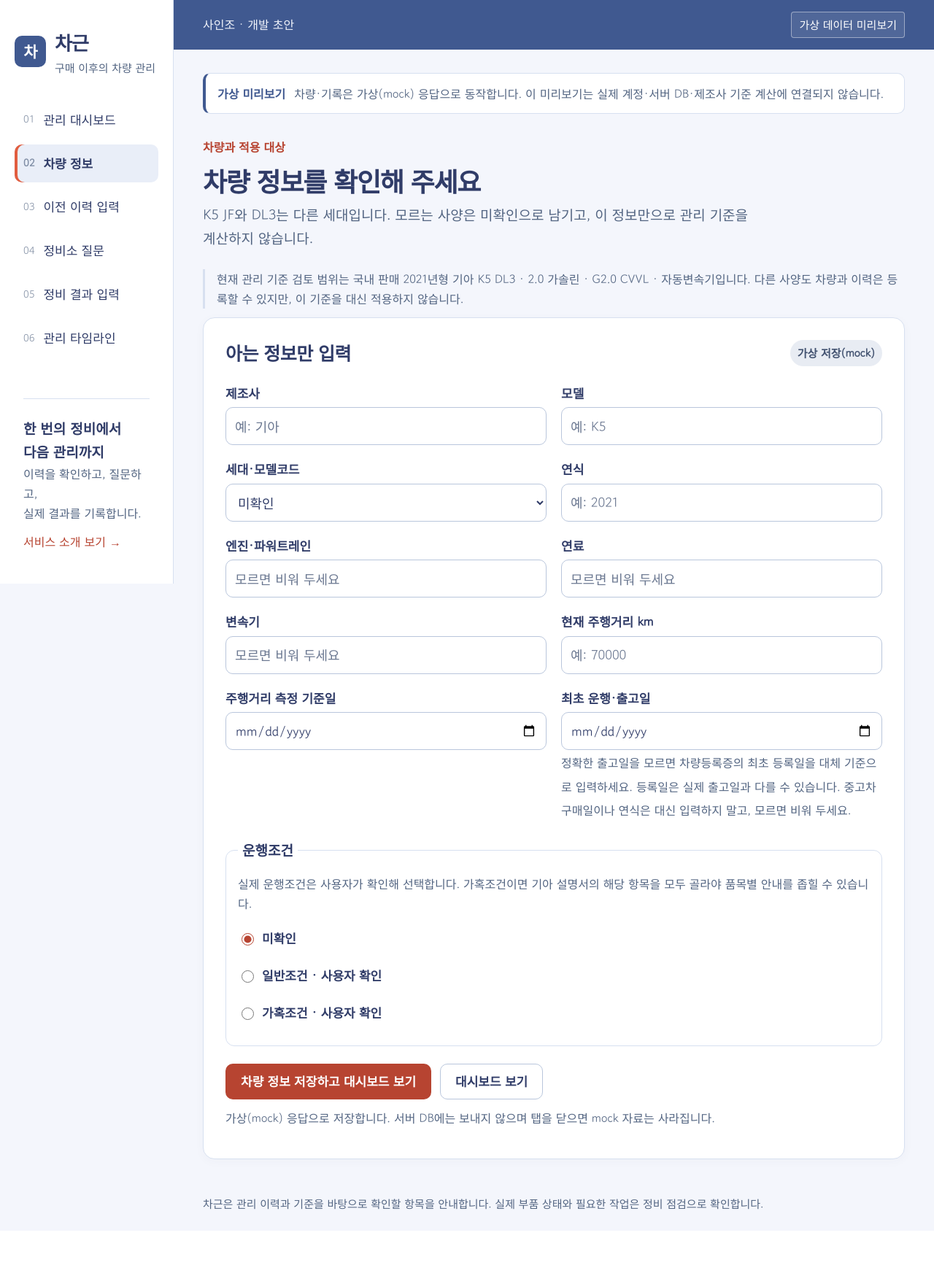
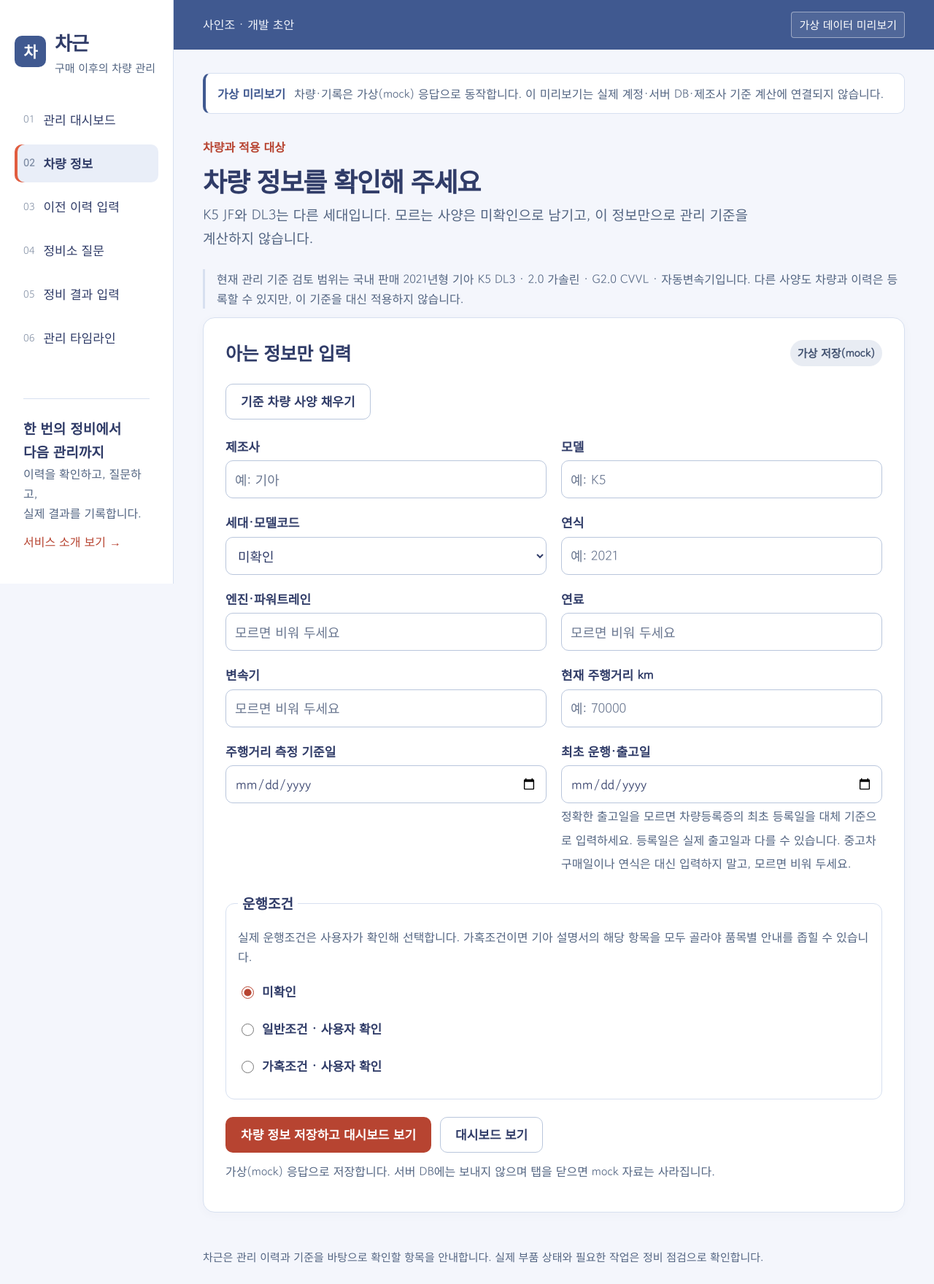
Before and after one commit to 2026-DongA-DataAI-5/sainjo, a Flask app: page /vehicle in a window 1280 px wide. Shown: the whole page at 73% size. Before the commit the page ends 1658 px from the top, so only its background shows below. Run offline with Flask 3, Linux system fonts and the light colour scheme.

Commit message:
feat: add reference K5 vehicle prefill

```diff
--- a/source/chageun/static/js/app.js
+++ b/source/chageun/static/js/app.js
@@ -191,6 +191,24 @@
 
   async function initVehicleForm(form) {
     const status = form.querySelector('.form-message');
+    const referenceVehicleButton = form.querySelector('[data-fill-reference-vehicle]');
+    const referenceVehicleStatus = form.querySelector('[data-reference-vehicle-status]');
+    referenceVehicleButton?.addEventListener('click', () => {
+      const referenceVehicle = {
+        manufacturer: '기아',
+        model: 'K5',
+        generation: 'DL3',
+        year: '2021',
+        engine: 'G2.0 CVVL',
+        fuel: '가솔린',
+        transmission: '자동',
+      };
+      for (const [name, value] of Object.entries(referenceVehicle)) {
+        form.elements.namedItem(name).value = value;
+      }
+      referenceVehicleStatus.textContent = '기준 사양을 입력했습니다. 실제 주행거리와 측정일, 최초 등록일, 운행조건을 확인한 뒤 저장해 주세요.';
+      referenceVehicleStatus.hidden = false;
+    });
     form.querySelectorAll('input[name="conditions"]').forEach((field) => {
       field.addEventListener('change', () => syncSevereConditionControls(form));
     });
@@ -199,6 +217,7 @@
     showMessage(status, '차량 정보를 불러오는 중입니다.');
     try {
       const vehicle = await loadVehicle();
+      if (referenceVehicleButton) referenceVehicleButton.hidden = Boolean(vehicle);
       if (vehicle) fillVehicleForm(form, vehicle);
       syncSevereConditionControls(form);
       if (vehicle && api.mode === 'live') {
--- a/source/chageun/templates/base.html
+++ b/source/chageun/templates/base.html
@@ -12,7 +12,7 @@
   <link rel="stylesheet" href="{{ url_for('static', filename='css/app.css', v='20261015-rights-status-v1') }}">
   <script src="{{ url_for('static', filename='js/api-client.js', v='20261015-question-followup-v1') }}" defer></script>
   <script src="{{ url_for('static', filename='js/vehicle-scope.js', v='20261015-rights-status-v1') }}" defer></script>
-  <script src="{{ url_for('static', filename='js/app.js', v='20261015-question-followup-v1') }}" defer></script>
+  <script src="{{ url_for('static', filename='js/app.js', v='20261016-reference-k5-prefill-v1') }}" defer></script>
   <link rel="stylesheet" href="{{ url_for('static', filename='css/webapp.css', v='20261014-record-edit-v1') }}">
   <link rel="stylesheet" href="{{ url_for('static', filename='css/ui-theme.css', v='20261015-gowun-ui-v1') }}">
   <script src="{{ url_for('static', filename='js/navigation.js', v='20261007-responsive') }}" defer></script>
--- a/source/chageun/templates/vehicle.html
+++ b/source/chageun/templates/vehicle.html
@@ -2,7 +2,7 @@
 {% block content %}
 <div class="page-heading"><div><p class="eyebrow">차량과 적용 대상</p><h1>차량 정보를 확인해 주세요</h1><p class="lede">K5 JF와 DL3는 다른 세대입니다. 모르는 사양은 미확인으로 남기고, 이 정보만으로 관리 기준을 계산하지 않습니다.</p></div></div>
 <p class="field-note">현재 관리 기준 검토 범위는 국내 판매 2021년형 기아 K5 DL3 · 2.0 가솔린 · G2.0 CVVL · 자동변속기입니다. 다른 사양도 차량과 이력은 등록할 수 있지만, 이 기준을 대신 적용하지 않습니다.</p>
-<form class="form-panel preview-form" id="vehicle-form"><div class="section-heading"><h2>아는 정보만 입력</h2><span class="badge unknown" data-save-status>{{ '서버 저장' if api_mode == 'live' else '가상 저장(mock)' }}</span></div><div class="form-grid">
+<form class="form-panel preview-form" id="vehicle-form"><div class="section-heading"><h2>아는 정보만 입력</h2><span class="badge unknown" data-save-status>{{ '서버 저장' if api_mode == 'live' else '가상 저장(mock)' }}</span></div><div class="form-actions"><button class="button secondary" type="button" data-fill-reference-vehicle hidden>기준 차량 사양 채우기</button></div><p class="field-note" data-reference-vehicle-status role="status" aria-live="polite" hidden></p><div class="form-grid">
 <div><label for="manufacturer">제조사</label><input id="manufacturer" name="manufacturer" maxlength="40" placeholder="예: 기아" {% if api_mode == 'live' %}required{% endif %}></div>
 <div><label for="model">모델</label><input id="model" name="model" maxlength="40" placeholder="예: K5" {% if api_mode == 'live' %}required{% endif %}></div>
 <div><label for="generation">세대·모델코드</label><select id="generation" name="generation"><option value="unknown">미확인</option><option value="DL3">DL3</option><option value="JF">JF</option></select></div>
```
